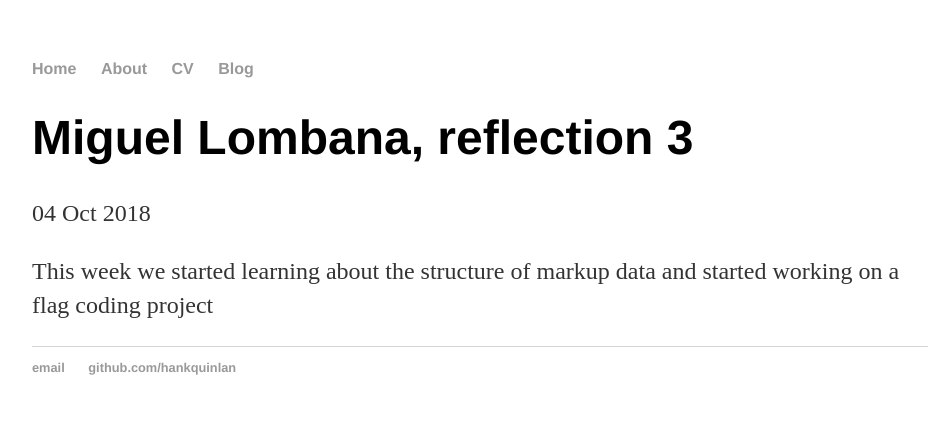
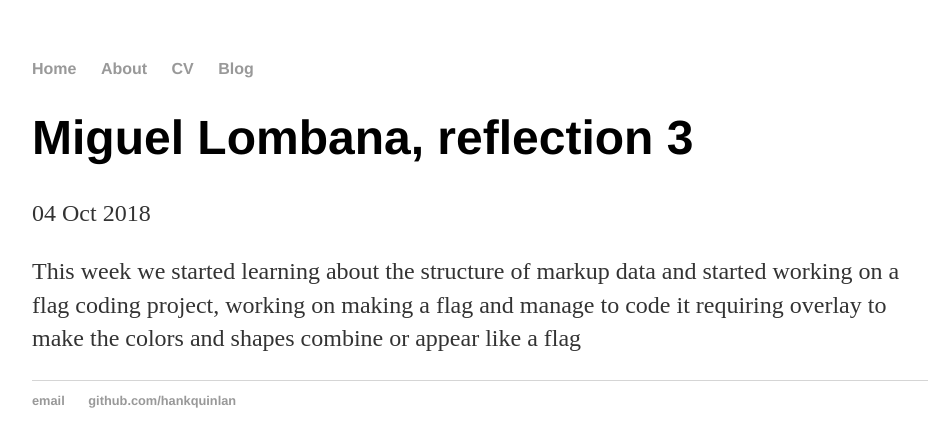
Before and after one commit to Miguel3977/Miguell3977.github.io, a Jekyll site: the page built from _posts/2018-10-04-Miguel-post.md, in a window 1280 px wide. Shown: the top 447 px of the page, without its empty margins (160-1089 px from the left). Built offline with Jekyll 4.4.1, drawn with Linux system fonts in a browser that asks for light colours.

Commit message:
Update 2018-10-04-Miguel-post.md

```diff
--- a/_posts/2018-10-04-Miguel-post.md
+++ b/_posts/2018-10-04-Miguel-post.md
@@ -4,4 +4,4 @@ title: "Miguel Lombana, reflection 3"
 date: 2018-10-04
 ---
 
-This week we started learning about the structure of markup data and started working on a flag coding project
+This week we started learning about the structure of markup data and started working on a flag coding project, working on making a flag and manage to code it requiring overlay to make the colors and shapes combine or appear like a flag
```
